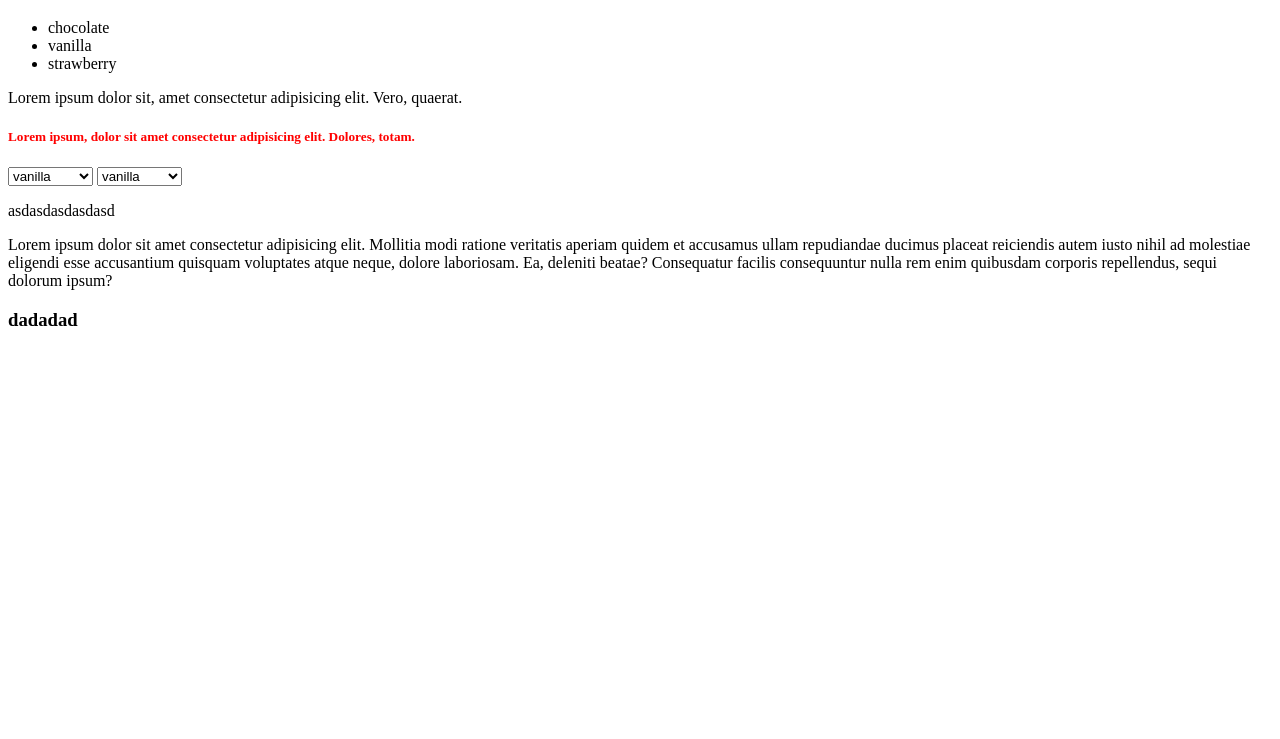
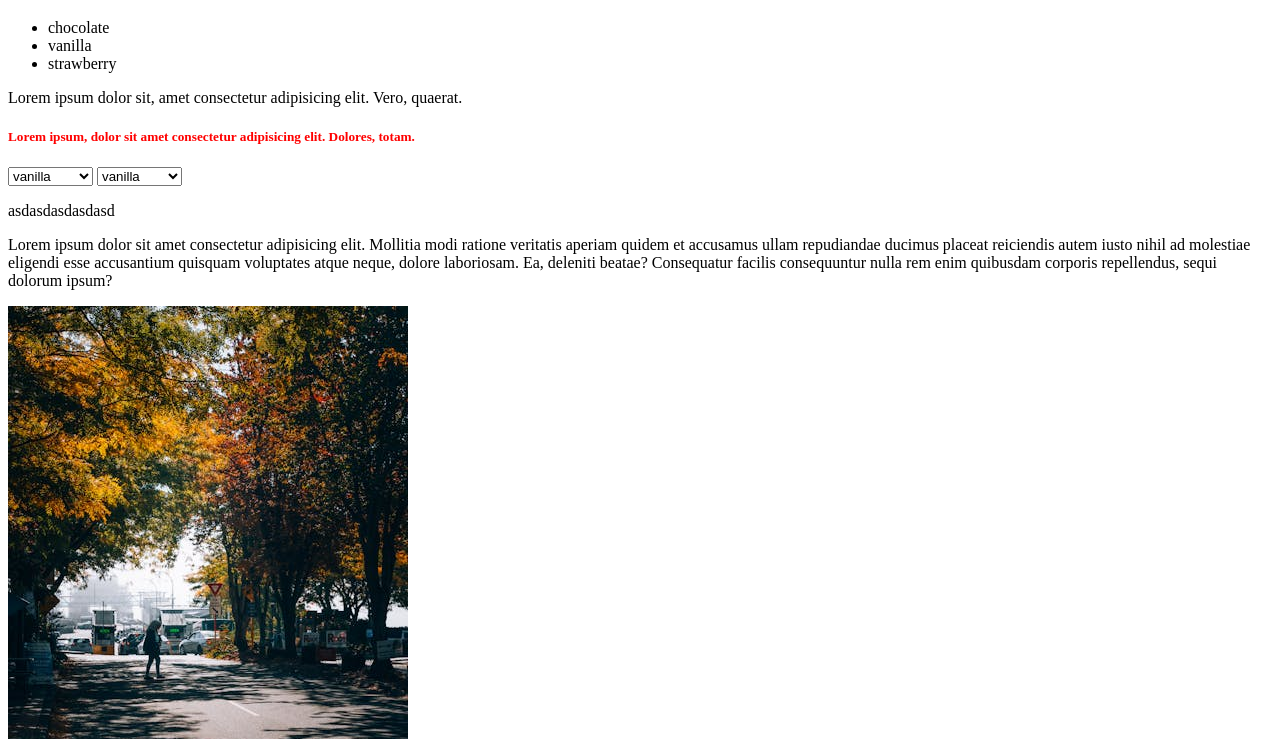
Before and after one commit to ameer1322/wd11, a plain HTML site: page index.html in a window 1280 px wide. Shown: the part 61-800 px from the top of the page. Drawn offline with Linux system fonts and the light colour scheme.

Commit message:
added image to amybranch

```diff
--- a/index.html
+++ b/index.html
@@ -30,8 +30,12 @@
     </select>
 
     <p>asdasdasdasdasd</p>
-    <p>Lorem ipsum dolor sit amet consectetur adipisicing elit. Mollitia modi ratione veritatis aperiam quidem et accusamus ullam repudiandae ducimus placeat reiciendis autem iusto nihil ad molestiae eligendi esse accusantium quisquam voluptates atque neque, dolore laboriosam. Ea, deleniti beatae? Consequatur facilis consequuntur nulla rem enim quibusdam corporis repellendus, sequi dolorum ipsum?</p>
+    <p>Lorem ipsum dolor sit amet consectetur adipisicing elit. Mollitia modi ratione veritatis aperiam quidem et
+        accusamus ullam repudiandae ducimus placeat reiciendis autem iusto nihil ad molestiae eligendi esse accusantium
+        quisquam voluptates atque neque, dolore laboriosam. Ea, deleniti beatae? Consequatur facilis consequuntur nulla
+        rem enim quibusdam corporis repellendus, sequi dolorum ipsum?</p>
 
+    <img src="img1.jpeg" alt="image1">
     <h3>dadadad</h3>
     <script src="index.js"></script>
 </body>
```
Also changed, not shown: img1.jpeg (added).
